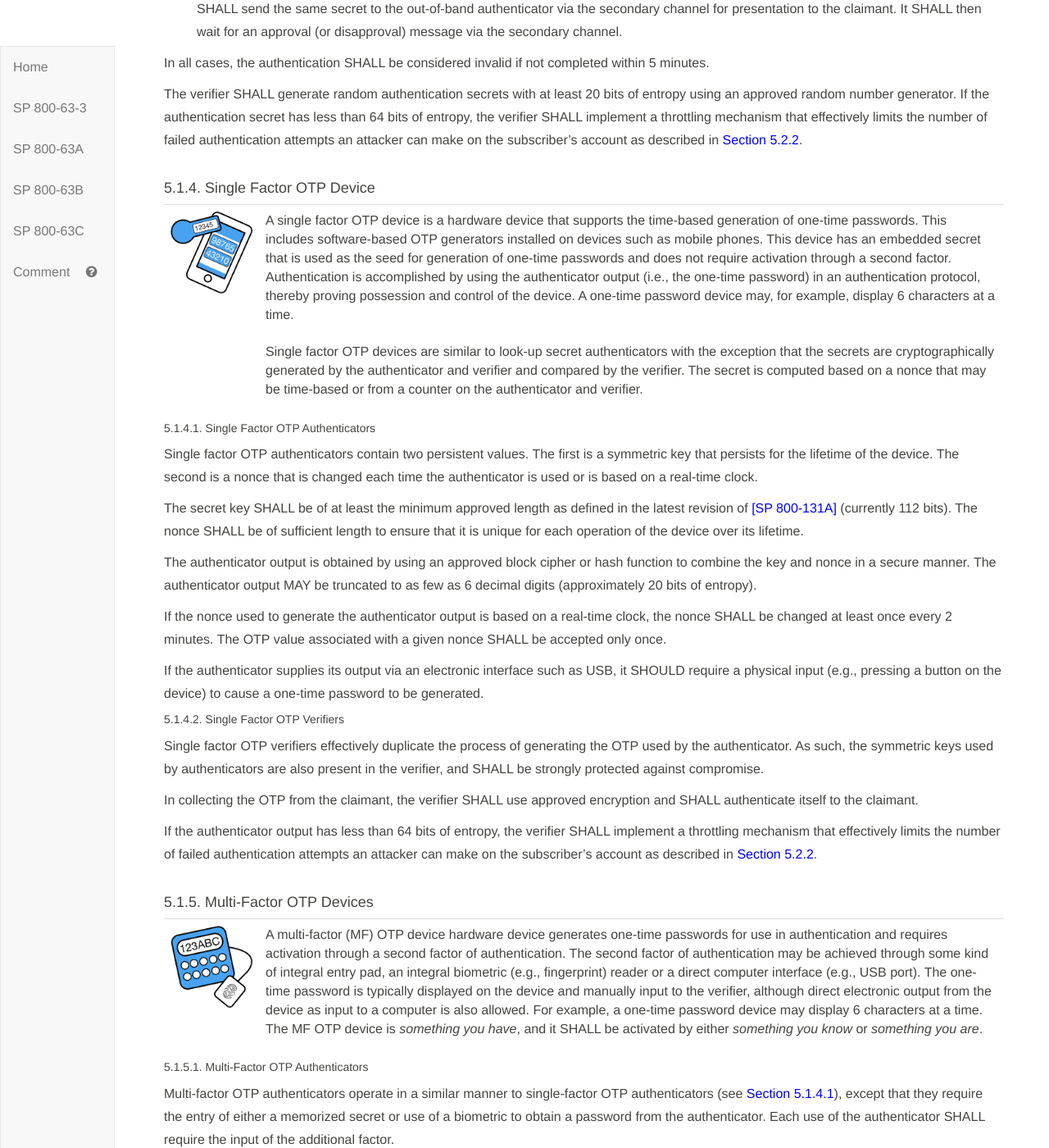
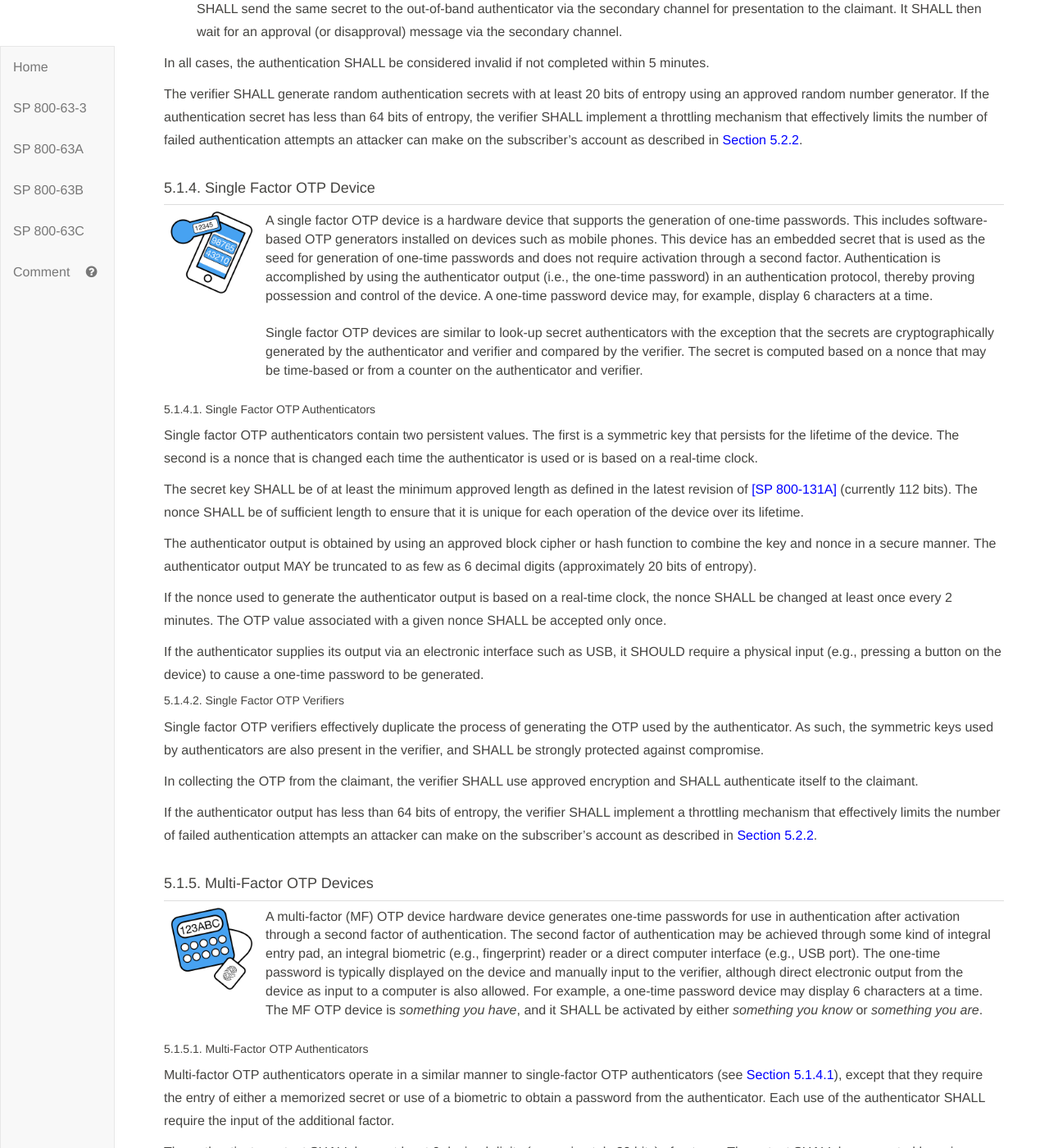
Before and after one commit to usnistgov/800-63-3, a Jekyll site: the page built from sp800-63b.md, in a window 1280 px wide and 1400 px high, scrolled down 28557 px. Shown: the whole window at 82% size. Built offline with Jekyll 4.4.1, drawn with Linux system fonts in a browser that asks for light colours.

Commit message:
Correct OTP device characterizations. Resolves usnistgov/800-63-3#217

```diff
--- a/sp800-63b/sec5_authenticators.md
+++ b/sp800-63b/sec5_authenticators.md
@@ -138,7 +138,7 @@
 <table style="width:100%">
   <tr>
     <td><img src="sp800-63b/media/Single-factor-otp-device.png" alt="authenticator" style="width: 100px;height: 100px"/></td>
-    <td>A single factor OTP device is a hardware device that supports the time-based generation of one-time passwords. This includes software-based OTP generators installed on devices such as mobile phones. This device has an embedded secret that is used as the seed for generation of one-time passwords and does not require activation through a second factor. Authentication is accomplished by using the authenticator output (i.e., the one-time password) in an authentication protocol, thereby proving possession and control of the device. A one-time password device may, for example, display 6 characters at a time.<br><br>
+    <td>A single factor OTP device is a hardware device that supports the generation of one-time passwords. This includes software-based OTP generators installed on devices such as mobile phones. This device has an embedded secret that is used as the seed for generation of one-time passwords and does not require activation through a second factor. Authentication is accomplished by using the authenticator output (i.e., the one-time password) in an authentication protocol, thereby proving possession and control of the device. A one-time password device may, for example, display 6 characters at a time.<br><br>
 
 Single factor OTP devices are similar to look-up secret authenticators with the exception that the secrets are cryptographically generated by the authenticator and verifier and compared by the verifier. The secret is computed based on a nonce that may be time-based or from a counter on the authenticator and verifier.</td>
   </tr>
@@ -171,7 +171,7 @@
 <table style="width:100%">
   <tr>
     <td><img src="sp800-63b/media/Multi-factor-otp-device.png" alt="authenticator" style="width: 100px;height: 100px"/></td>
-    <td>A multi-factor (MF) OTP device hardware device generates one-time passwords for use in authentication and requires activation through a second factor of authentication. The second factor of authentication may be achieved through some kind of integral entry pad, an integral biometric (e.g., fingerprint) reader or a direct computer interface (e.g., USB port). The one-time password is typically displayed on the device and manually input to the verifier, although direct electronic output from the device as input to a computer is also allowed. For example, a one-time password device may display 6 characters at a time. The MF OTP device is <i>something you have</i>, and it SHALL be activated by either <i>something you know</i> or <i>something you are</i>.</td>
+    <td>A multi-factor (MF) OTP device hardware device generates one-time passwords for use in authentication after activation through a second factor of authentication. The second factor of authentication may be achieved through some kind of integral entry pad, an integral biometric (e.g., fingerprint) reader or a direct computer interface (e.g., USB port). The one-time password is typically displayed on the device and manually input to the verifier, although direct electronic output from the device as input to a computer is also allowed. For example, a one-time password device may display 6 characters at a time. The MF OTP device is <i>something you have</i>, and it SHALL be activated by either <i>something you know</i> or <i>something you are</i>.</td>
   </tr>
   </table>
   </div>
```
